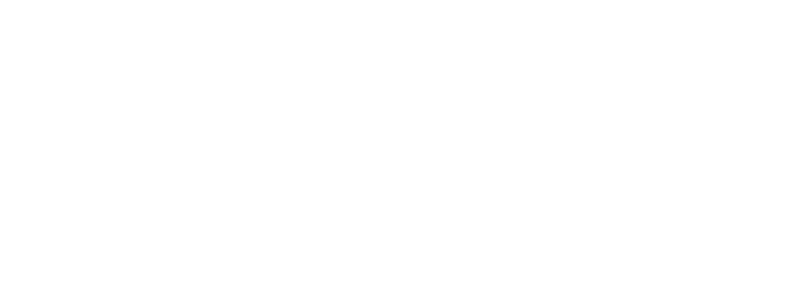
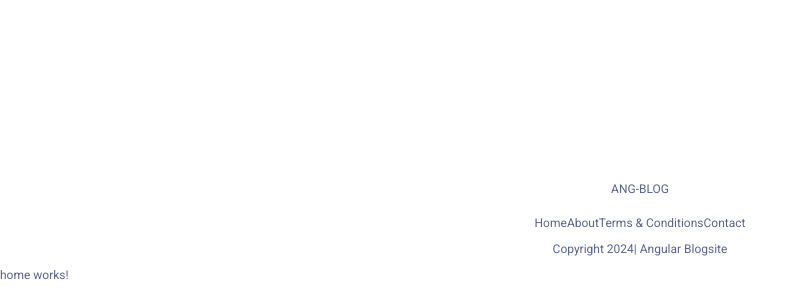
Before and after one commit to malvinopondo/blog-post, an Angular app: page / in a window 1280 px wide. Shown: the part 1740-2040 px from the top of the page, without its empty margins (0-808 px from the left). Before the commit the page ends 800 px from the top, so only its background shows below. Built offline with nearby package versions, Linux system fonts and the light colour scheme.

Commit message:
feat(footer): Add a footer component

```diff
--- a/src/app/app-routing.module.ts
+++ b/src/app/app-routing.module.ts
@@ -6,7 +6,7 @@ import { SinglePostComponent } from './pages/single-post/single-post.component';
 import { ContactUsComponent } from './pages/contact-us/contact-us.component';
 import { AboutUsComponent } from './pages/about-us/about-us.component';
 import { TermConditionsComponent } from './pages/term-conditions/term-conditions.component';
-import { FooterComponent } from './pages/footer/footer.component';
+
 
 const routes: Routes = [
   {path: '', component: HomeComponent},
@@ -16,7 +16,7 @@ const routes: Routes = [
   {path:'contact',component: ContactUsComponent},
   {path:'about', component: AboutUsComponent},
   {path:'terms', component: TermConditionsComponent},
-  {path:'footer', component: FooterComponent},
+
 ];
 
 @NgModule({
--- a/src/app/app.component.html
+++ b/src/app/app.component.html
@@ -1,4 +1,4 @@
 <app-header></app-header>
 <app-category-navbar></app-category-navbar>
-<footer></footer>
+<app-footer></app-footer>
 <router-outlet></router-outlet>
--- a/src/app/pages/footer/footer.component.css
+++ b/src/app/pages/footer/footer.component.css
@@ -0,0 +1,3 @@
+footer{
+    margin-top: 150%;
+}
--- a/src/app/pages/footer/footer.component.html
+++ b/src/app/pages/footer/footer.component.html
@@ -1 +1,18 @@
-<p>footer works!</p>
+<footer>
+  <div class="container">
+    <div class="row">
+      <div class="col-md-12 text-center">
+        <div class="site-logo">ANG-BLOG</div>
+        <div>
+          <ul class="nav justify-content-center">
+            <li class="nav-icon"><a href="#" class="nav-link"></a>Home</li>
+            <li class="nav-icon"><a href="#" class="nav-link"></a>About</li>
+            <li class="nav-icon"><a href="#" class="nav-link"></a>Terms & Conditions</li>
+            <li class="nav-icon"><a href="#" class="nav-link"></a>Contact</li>
+          </ul>
+        </div>
+        <p class="mb-2 mt-2">Copyright 2024| Angular Blogsite</p>
+      </div>
+    </div>
+  </div>
+</footer>
```
